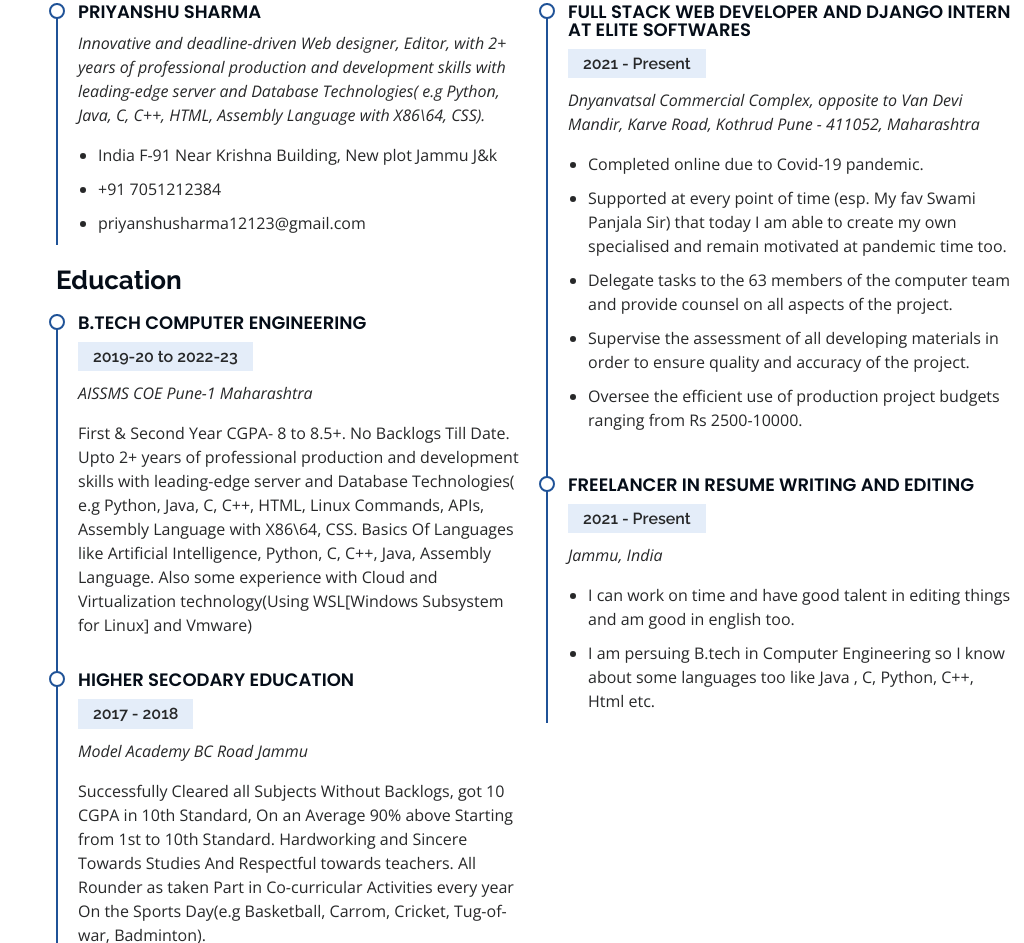
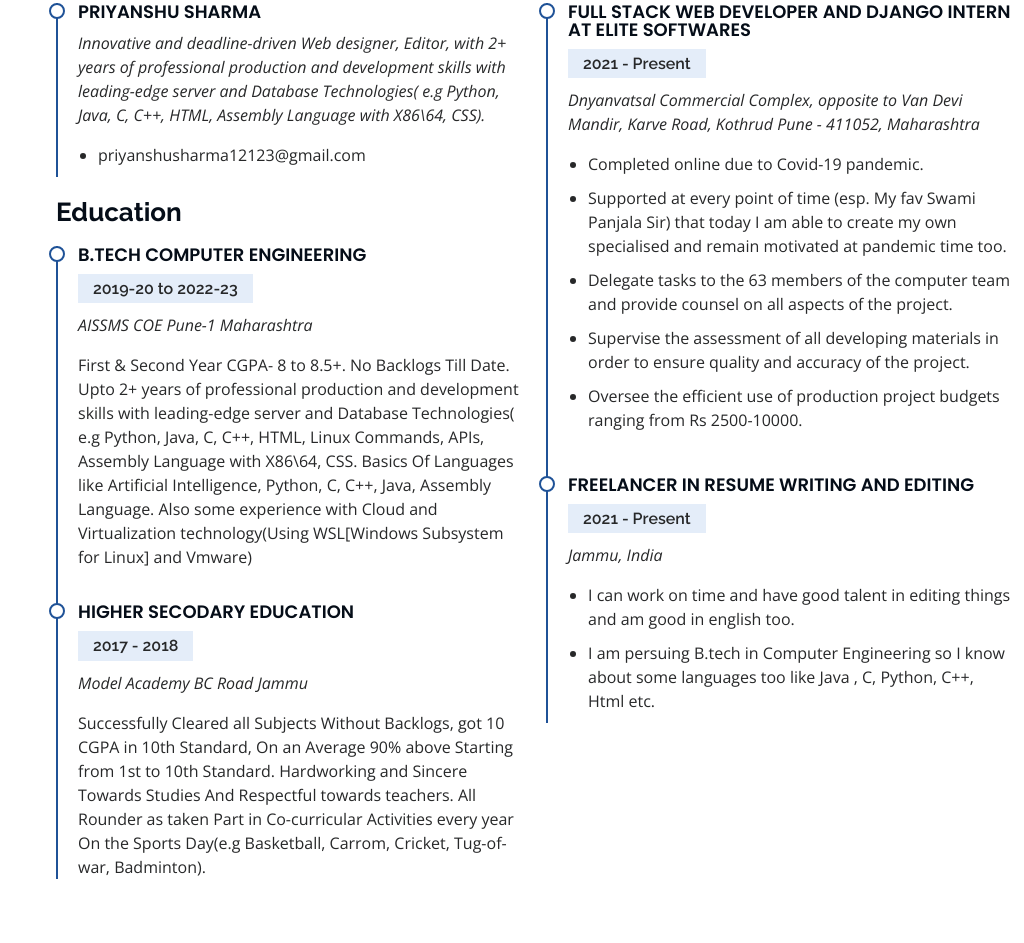
Before and after one commit to priyanshusharma12123/my_resu, a plain HTML site: page index.html in a window 1280 px wide. Shown: the part 3138-4081 px from the top of the page, without its empty margins (256-1280 px from the left). Drawn offline with nearby package versions, Linux system fonts and the light colour scheme.

Commit message:
Update index.html

```diff
--- a/index.html
+++ b/index.html
@@ -281,8 +281,6 @@
               <h4>Priyanshu Sharma</h4>
               <p><em>Innovative and deadline-driven Web designer, Editor,  with 2+ years of professional production and development skills with leading-edge server and Database Technologies( e.g Python, Java, C, C++, HTML, Assembly Language with X86\64, CSS).</em></p>
               <ul>
-                <li>India F-91 Near Krishna Building, New plot Jammu J&k</li>
-                <li>+91 7051212384</li>
                 <li>priyanshusharma12123@gmail.com</li>
               </ul>
             </div>
```
